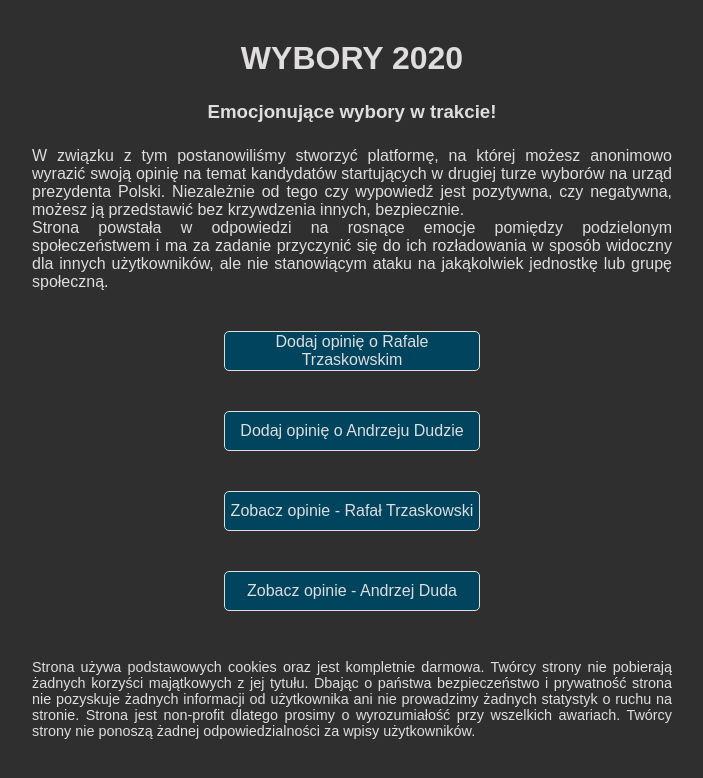
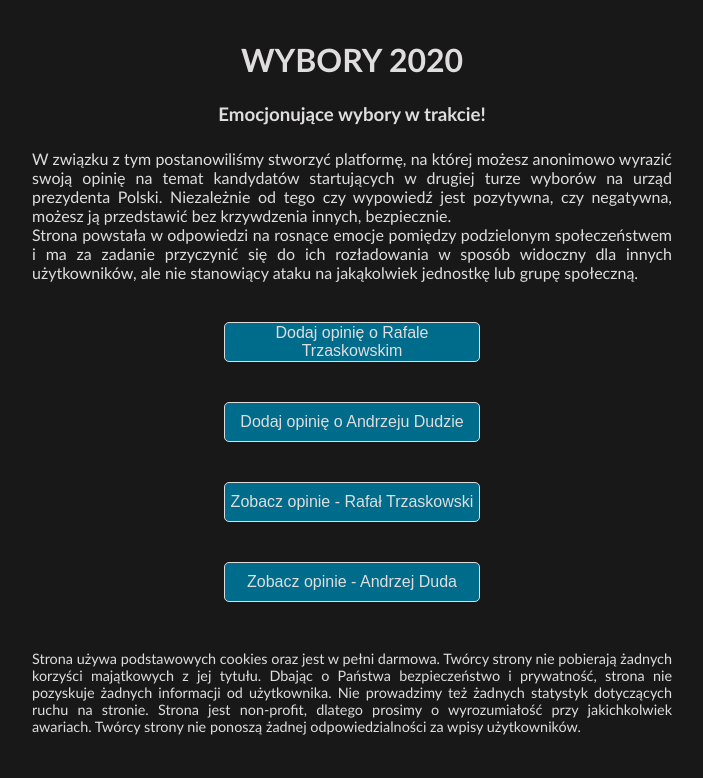
Before and after one commit to Bronsun/igrzyska, a Flask app: page / in a window 1280 px wide. Shown: the top 778 px of the page, without its empty margins (288-991 px from the left). Run offline with Flask 2, Linux system fonts and the light colour scheme.

Commit message:
cosmetics

```diff
--- a/neuro/static/opinie.css
+++ b/neuro/static/opinie.css
@@ -7,10 +7,10 @@
     }
 
 body{
-    background-color: #2f2f2f;
+    background-color: #181818;
     text-align: center;
     object-position: center;
-    font-family: Arial;
+    font-family: Calibri;
 }
 .content{
     max-width: 50%;
@@ -35,8 +35,9 @@ a{
 }
 .btn {
     border: 1px solid #dfdddd;
-    background: #00445e;
+    background: #006c8c;
     font-size: 2vh;
+    font-weight: 500;
     text-shadow: none;
     border-radius: 5px;
     box-shadow: none;
--- a/neuro/templates/duda.html
+++ b/neuro/templates/duda.html
@@ -4,7 +4,7 @@
 	<meta charset="utf-8">
     <meta name="viewport" content="width=device-width, initial-scale=1">
     <link rel="stylesheet" href="{{ url_for('static', filename='style.css') }}">
-    <title>Duda</title>
+    <title>Duda_dodaj</title>
 </head>
 <body>
     <div class="content">
@@ -14,10 +14,10 @@
             staraj się zwięźle przekazawać swoją wypowiedź.<br>Dziękujemy :)</p>
         {{ form.hidden_tag() }}
         {{ form.answer(class="form-control",placeholder="Twoja opinia") }}
-        {{form.submit(class="btn") }}
         {%if message%}
         <p class="mess_sent">{{ message}}</p>
         {%endif%}
+        {{form.submit(class="btn") }}
         </form>
     <button class="btn"><a href="/trzask">Wypowiedz się na temat Trzaskowskiego</a></button>
     <button class="btn"><a href="/wynikiduda">Zobacz opinie o Dudzie</a></button>
--- a/neuro/templates/opinie.html
+++ b/neuro/templates/opinie.html
@@ -5,7 +5,7 @@
     <meta charset="utf-8">
     <meta name="viewport" content="width=device-width, initial-scale=1, shrink-to-fit=no">
     <link rel="stylesheet" href="{{ url_for('static', filename='opinie.css') }}">
-    <title>Prezydent</title>
+    <title>Igrzyska Polski</title>
 </head>
 <body>
 
@@ -17,14 +17,14 @@
             startujących w drugiej turze wyborów na urząd prezydenta Polski. Niezależnie od tego czy wypowiedź jest pozytywna, czy
             negatywna, możesz ją przedstawić bez krzywdzenia innych, bezpiecznie.<br>
             Strona powstała w odpowiedzi na rosnące emocje pomiędzy podzielonym społeczeństwem i ma za zadanie przyczynić się do ich
-            rozładowania w sposób widoczny dla innych użytkowników, ale nie stanowiącym ataku na jakąkolwiek jednostkę lub grupę społeczną.</p>
+            rozładowania w sposób widoczny dla innych użytkowników, ale nie stanowiący ataku na jakąkolwiek jednostkę lub grupę społeczną.</p>
         <button class="btn"><a href="/trzask">Dodaj opinię o Rafale Trzaskowskim</a></button>
         <button class="btn"><a href="/duda">Dodaj opinię o Andrzeju Dudzie</a></button>
         <button class="btn"><a href="/wynikitrzask">Zobacz opinie - Rafał Trzaskowski</a></button>
         <button class="btn"><a href="/wynikiduda">Zobacz opinie - Andrzej Duda</a></button>
-        <p class="footer">Strona używa podstawowych cookies oraz jest kompletnie darmowa. Twórcy strony nie pobierają żadnych korzyści
-            majątkowych z jej tytułu. Dbając o państwa bezpieczeństwo i prywatność strona nie pozyskuje żadnych informacji od użytkownika
-            ani nie prowadzimy żadnych statystyk o ruchu na stronie. Strona jest non-profit dlatego prosimy o wyrozumiałość przy wszelkich awariach.
+        <p class="footer">Strona używa podstawowych cookies oraz jest w pełni darmowa. Twórcy strony nie pobierają żadnych korzyści
+            majątkowych z jej tytułu. Dbając o Państwa bezpieczeństwo i prywatność, strona nie pozyskuje żadnych informacji od użytkownika.
+            Nie prowadzimy też żadnych statystyk dotyczących ruchu na stronie. Strona jest non-profit, dlatego prosimy o wyrozumiałość przy jakichkolwiek awariach.
             Twórcy strony nie ponoszą żadnej odpowiedzialności za wpisy użytkowników.</p>
     </div>
 </body>
--- a/neuro/templates/trzask.html
+++ b/neuro/templates/trzask.html
@@ -5,7 +5,7 @@
     <meta name="viewport" content="width=device-width, initial-scale=1">
     <link rel="stylesheet" href="{{ url_for('static', filename='style.css') }}">
 
-    <title>Trzaskowski</title>
+    <title>Trzaskowski_dodaj</title>
 
 </head>
 <body>
@@ -15,11 +15,10 @@
         <p>Staraj się zmieścić w maksymalnie 200 znakach.<br>Jeśli przekroczysz nic się nie stanie, ale dla komfortu innych użytkowników staraj się zwięźle przekazawać swoją wypowiedź.<br>Dziękujemy :)</p>
         {{ form.hidden_tag() }}
         {{ form.answer(class="form-control",placeholder="Twoja opinia") }}
-        {{form.submit(class="btn") }}
-
         {%if message%}
         <p class="mess_sent">{{ message }}</p>
         {%endif%}
+        {{form.submit(class="btn") }}
         </form>
     <button class="btn"><a href="/duda">Wypowiedz się na temat Dudy</a></button>
     <button class="btn"><a href="/wynikiduda">Zobacz opinie o Dudzie</a></button>
```
Also changed, not shown: neuro/static/style.css (+6 -11 lines), neuro/templates/wynikiduda.html (+9 -7 lines), neuro/templates/wynikitrzask.html (+9 -8 lines), neuro/site.db.
